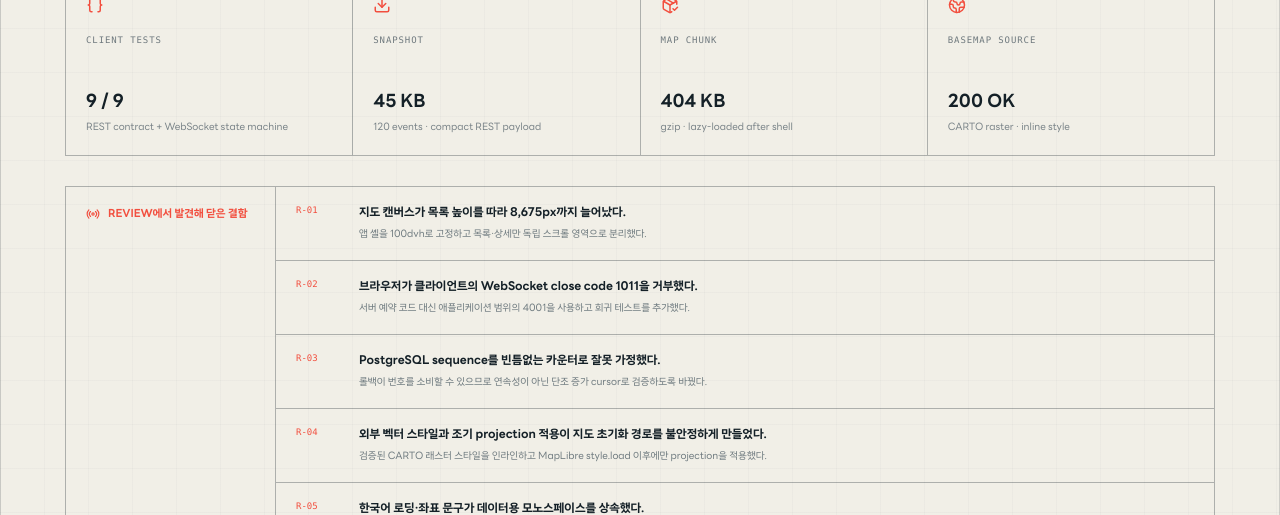
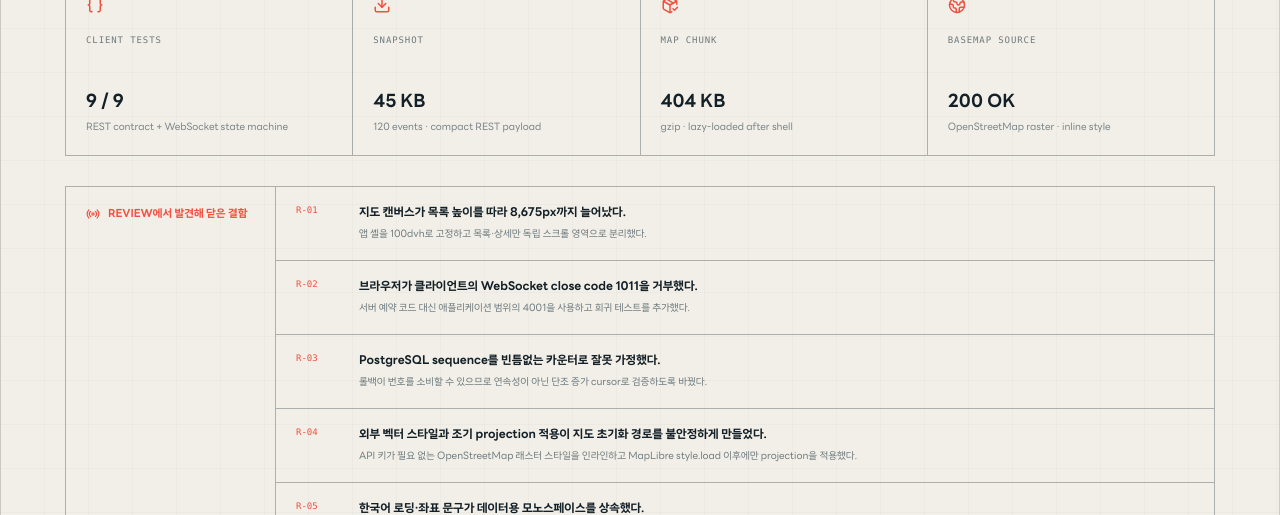
Before and after one commit to lulupang2/QuakeCurrent, a Next.js app in the folder apps/web/: page /build-log in a window 1280 px wide. Shown: the part 2040-2555 px from the top of the page. Built offline with nearby package versions, Linux system fonts and the light colour scheme.

Commit message:
수정: 지도 베이스맵을 OpenStreetMap으로 변경

```diff
--- a/apps/web/app/build-log/page.tsx
+++ b/apps/web/app/build-log/page.tsx
@@ -116,7 +116,7 @@ const reviewChecks = [
     icon: Globe2,
     label: "BASEMAP SOURCE",
     value: "200 OK",
-    note: "CARTO raster · inline style",
+    note: "OpenStreetMap raster · inline style",
   },
 ];
 
@@ -143,7 +143,7 @@ const reviewFindings = [
     number: "R-04",
     title: "외부 벡터 스타일과 조기 projection 적용이 지도 초기화 경로를 불안정하게 만들었다.",
     resolution:
-      "검증된 CARTO 래스터 스타일을 인라인하고 MapLibre style.load 이후에만 projection을 적용했다.",
+      "API 키가 필요 없는 OpenStreetMap 래스터 스타일을 인라인하고 MapLibre style.load 이후에만 projection을 적용했다.",
   },
   {
     number: "R-05",
--- a/apps/web/features/earthquakes/components/EarthquakeGlobe.tsx
+++ b/apps/web/features/earthquakes/components/EarthquakeGlobe.tsx
@@ -29,13 +29,13 @@ const MAP_STYLE_TIMEOUT_MS = 7_000;
 const MAP_STYLE = {
   version: 8 as const,
   sources: {
-    "carto-light": {
+    "osm-light": {
       type: "raster" as const,
       tiles: [
-        "https://a.basemaps.cartocdn.com/light_all/{z}/{x}/{y}.png",
+        "https://tile.openstreetmap.org/{z}/{x}/{y}.png",
       ],
       tileSize: 256,
-      attribution: "© OpenStreetMap contributors © CARTO",
+      attribution: "© OpenStreetMap contributors",
     },
   },
   layers: [
@@ -47,9 +47,9 @@ const MAP_STYLE = {
       },
     },
     {
-      id: "carto-light",
+      id: "osm-light",
       type: "raster" as const,
-      source: "carto-light",
+      source: "osm-light",
       paint: {
         "raster-opacity": 0.96,
         "raster-saturation": -0.2,
```
Also changed, not shown: 2 other files (tests, documents, lock files or other folders).
